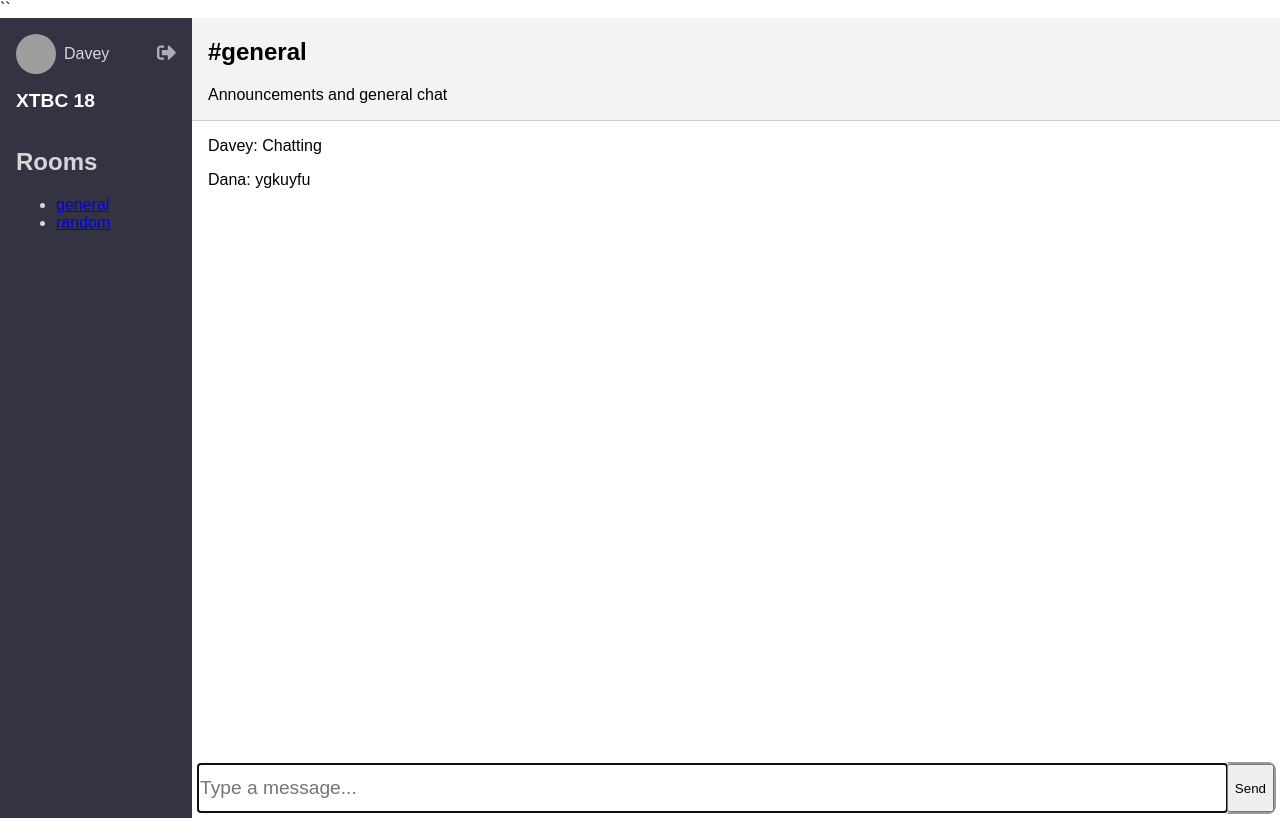
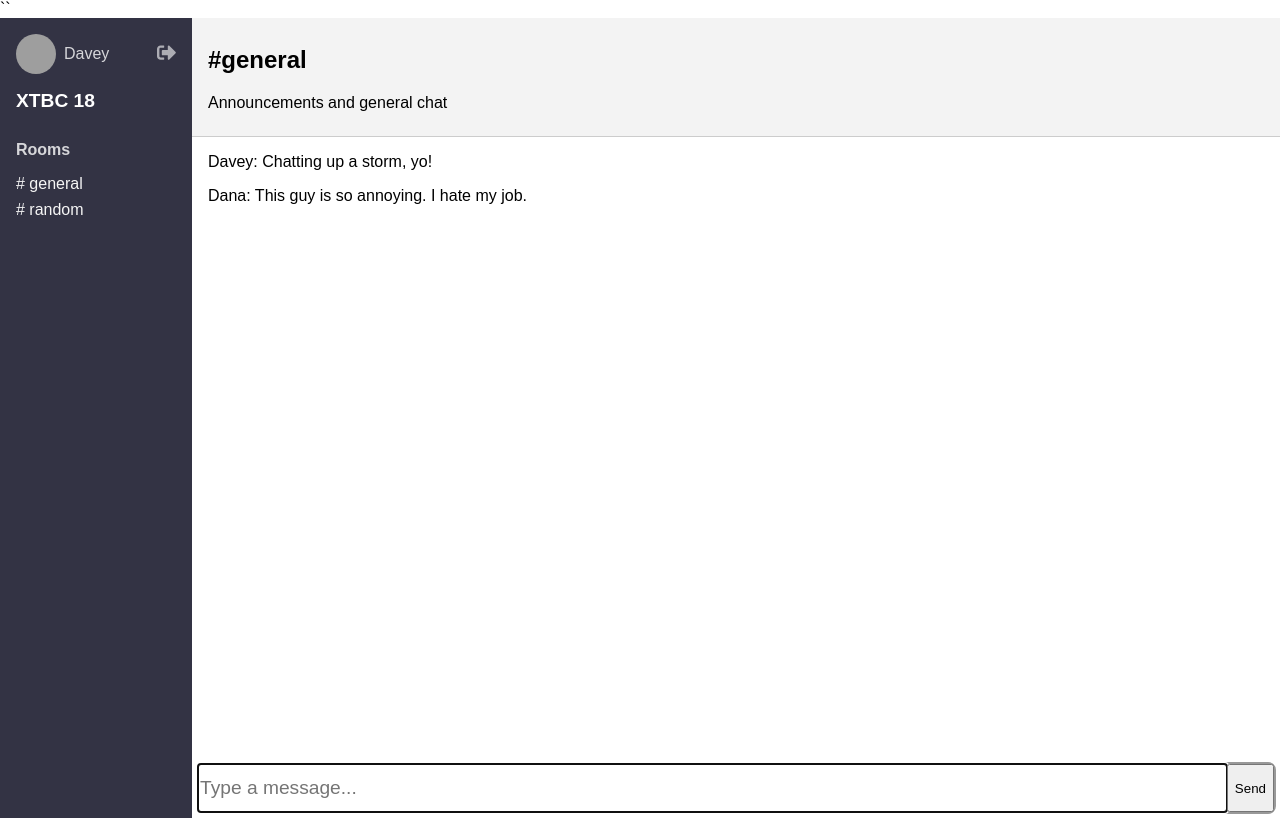
Before and after one commit to MyThompson/Chatter, a React (Create React App) app: page / in a window 1280 px wide. Built offline with nearby package versions, Linux system fonts and the light colour scheme; grey boxes are pictures that could not be loaded.

Commit message:
style chat, chatheader, and roomlist

```diff
--- a/src/Chat.js
+++ b/src/Chat.js
@@ -17,7 +17,7 @@
             displayName: 'Davey',
             email: 'davey@fretless.com',
           },
-          body: 'Chatting ',
+          body: 'Chatting up a storm, yo!',
         },
 
         {
@@ -27,7 +27,7 @@
             displayName: 'Dana',
             email: 'dana@fretless.com',
           },
-          body: 'ygkuyfu',
+          body: 'This guy is so annoying. I hate my job.',
         },
       ],
     }
@@ -48,7 +48,10 @@
 
   render() {
     return (
-      <div className="Chat" style={styles.chat}>
+      <div
+        className="Chat"
+        style={styles}
+      >
         <ChatHeader />
         <MessageList messages={this.state.messages} />
         <MessageForm addMessage={this.addMessage} />
@@ -58,11 +61,9 @@
 }
 
 const styles = {
-    chat: {
-        flex: 1,
-        display: 'flex',
-        flexDirection: 'column',
-      }
+  flex: 1,
+  display: 'flex',
+  flexDirection: 'column',
 }
 
 export default Chat
--- a/src/ChatHeader.js
+++ b/src/ChatHeader.js
@@ -3,21 +3,20 @@
 const ChatHeader = () => {
 
         return(
-            <header className="ChatHeader" style={styles.ChatHeader}>
+            <header className="ChatHeader" style={styles.chatHeader}>
             <div className="ChatHeader">
             <h2 styles={styles.h2}>#general</h2>
-            <p styles={styles.hp}>Announcements and general chat</p>
+            <p styles={styles.p}>Announcements and general chat</p>
             </div>
             </header>
         )
     }
 
     const styles = {
-        ChatHeader: {
+        chatHeader: {
           backgroundColor: '#f3f3f3',
           borderBottom: '1px solid #ccc',
-            //height: '3rem',
-            padding: '0 1rem',
+          padding: '0.5rem 1rem',
           display: 'flex',
           alignItems: 'center',
         },
@@ -31,8 +30,7 @@
           color: '#999',
           margin: 0,
           fontSize: '0.8rem',
-          }
+        },
       }
 
-
       export default ChatHeader
--- /dev/null
+++ b/src/RoomList.js
@@ -0,0 +1,59 @@
+import React from 'react'
+import { StyleSheet, css } from 'aphrodite'
+
+const RoomList = () => {
+  return (
+    <nav
+      className={`RoomList ${css(styles.roomList)}`}
+      style={styles.children}
+    >
+      <h2 className={css(styles.h2)}>
+        Rooms
+      </h2>
+      <ul className={css(styles.list)}>
+        <li className={css(styles.item)}>
+          <a href="#" className={css(styles.link)}>general</a>
+        </li>
+        <li className={css(styles.item)}>
+          <a href="#" className={css(styles.link)}>random</a>
+        </li>
+      </ul>
+    </nav>
+  )
+}
+
+const styles = StyleSheet.create({
+  roomList: {
+    padding: '0 1rem',
+  },
+
+  h2: {
+    fontSize: '1rem',
+  },
+
+  list: {
+    listStyle: 'none',
+    marginLeft: 0,
+    paddingLeft: 0,
+  },
+
+  item: {
+    marginBottom: '0.5rem',
+  },
+
+  link: {
+    display: 'block',
+    color: 'whitesmoke',
+    textDecoration: 'none',
+
+    '::before': {
+      content: '"# "',
+    },
+
+    ':hover': {
+      backgroundColor: 'rgba(255, 255, 255, 0.2)',
+    },
+  },
+})
+
+export default RoomList
--- a/src/Sidebar.js
+++ b/src/Sidebar.js
@@ -1,6 +1,7 @@
 import React from 'react'
 
 import UserInfo from './UserInfo'
+import RoomList from './RoomList'
 
 const Sidebar = (props) => {
   return (
@@ -11,16 +12,7 @@
       <UserInfo user={props.user}/>
 
       <h1 style={styles.h1}>XTBC 18</h1>
-      <nav
-        className="RoomList"
-        style={styles.children}
-      >
-        <h2>Rooms</h2>
-        <ul>
-          <li><a href="#">general</a></li>
-          <li><a href="#">random</a></li>
-        </ul>
-      </nav>
+      <RoomList/>
     </aside>
   )
 }
@@ -35,10 +27,6 @@
     flexDirection: 'column',
   },
 
-  children: {
-    padding: '0 1rem',
-  },
-
   h1: {
     color: 'white',
     fontSize: '1.2rem',
```
Lines whose indentation alone changed are shown as unchanged.
